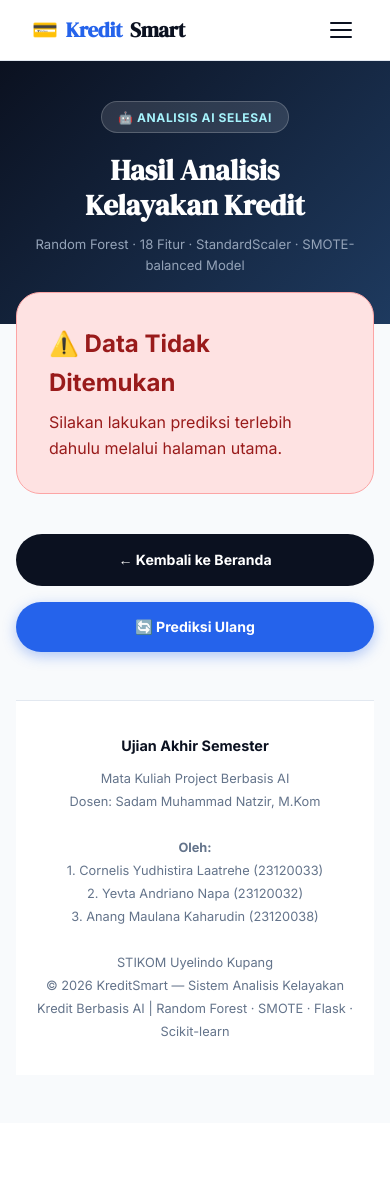
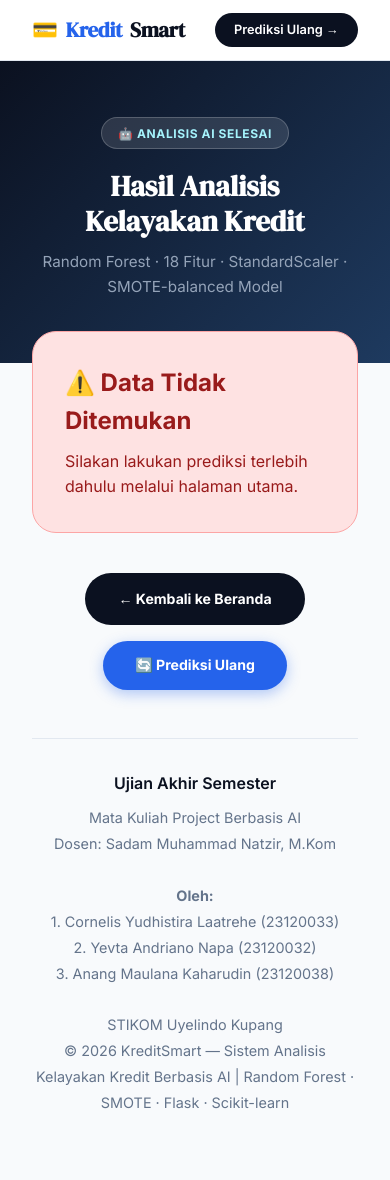
Before and after one commit to NeyYudhistira/kelayakan-kredit-ml, a Flask app: template templates/result.html in a window 390 px wide. Before the commit the page ends 1037 px from the top, so only its background shows below. Run offline with Flask 3, Linux system fonts and the light colour scheme; the template is opened without the code that fills it, so the values that code supplies are empty; parts of the project's set-up code (start-up, migrations or seed data) failed here and were passed over.

Commit message:
Update UI dan perbaikan prediksi

```diff
--- a/templates/result.html
+++ b/templates/result.html
@@ -256,78 +256,16 @@
       border-top: 1px solid var(--border);
     }
 
-    /* ── HAMBURGER MENU ── */
-    .nav-hamburger {
-      display: none;
-      background: none; border: none; cursor: pointer;
-      padding: 6px; border-radius: 8px;
-      transition: background .2s;
-    }
-    .nav-hamburger:hover { background: var(--surface); }
-    .nav-hamburger span {
-      display: block; width: 22px; height: 2px;
-      background: var(--ink); border-radius: 2px;
-      transition: all .3s;
-      margin: 5px 0;
-    }
-    .nav-hamburger.open span:nth-child(1) { transform: translateY(7px) rotate(45deg); }
-    .nav-hamburger.open span:nth-child(2) { opacity: 0; }
-    .nav-hamburger.open span:nth-child(3) { transform: translateY(-7px) rotate(-45deg); }
-
-    /* Mobile drawer */
-    .mobile-nav {
-      display: none;
-      position: fixed; top: 60px; left: 0; right: 0;
-      background: white; border-bottom: 1px solid var(--border);
-      z-index: 99;
-      padding: 1rem 1.5rem 1.5rem;
-      box-shadow: 0 8px 24px rgba(0,0,0,.08);
-    }
-    .mobile-nav.open { display: block; }
-    .mobile-nav ul { list-style: none; display: flex; flex-direction: column; }
-    .mobile-nav ul li a {
-      display: block; padding: 0.75rem 0;
-      text-decoration: none; font-size: 1rem;
-      font-weight: 500; color: var(--ink-mid);
-      border-bottom: 1px solid var(--border);
-      transition: color .2s;
-    }
-    .mobile-nav ul li:last-child a { border-bottom: none; }
-    .mobile-nav ul li a:hover { color: var(--blue); }
-    .mobile-nav .nav-pill-mobile {
-      display: block; margin-top: 1rem;
-      background: var(--blue); color: white;
-      padding: 0.75rem 1.5rem; border-radius: 50px;
-      text-align: center; text-decoration: none;
-      font-weight: 700; font-size: 0.9rem;
-    }
-
     /* ── RESPONSIVE ── */
     @media (max-width: 768px) {
       .verdict-top { flex-direction: column; }
-      .conf-block { text-align: left; min-width: unset; width: 100%; }
+      .conf-block { text-align: left; }
       .conf-bar { width: 100%; }
-      .verdict-top { padding: 1.75rem 1.25rem; }
-      .verdict-actions { padding: 1rem 1.25rem; }
-      .block { padding: 1.5rem 1.25rem; }
-      .main { padding: 0 1rem; margin-bottom: 3rem; }
-      .page-header { padding: 2.5rem 1.25rem 3rem; }
-      .data-grid { grid-template-columns: repeat(auto-fill, minmax(140px, 1fr)); }
-      .nav-buttons { flex-direction: column; align-items: stretch; }
-      .btn-nav { justify-content: center; }
+      .nav-links { display: none; }
     }
-    @media (max-width: 600px) {
-      .nav-links { display: none; }
-      .nav-pill { display: none; }
-      .nav-hamburger { display: block; }
-
+    @media (max-width: 500px) {
       .page-header h1 { font-size: 1.8rem; }
-      .page-header p { font-size: 0.82rem; }
       .verdict-title { font-size: 1.5rem; }
-      .conf-number { font-size: 2.5rem; }
-
-      .data-grid { grid-template-columns: 1fr 1fr; }
-      .rasio-header { flex-wrap: wrap; gap: 4px; }
     }
   </style>
 </head>
@@ -344,22 +282,8 @@
         <li><a href="/#prediksi">Prediksi</a></li>
       </ul>
       <a href="/#prediksi" class="nav-pill">Prediksi Ulang →</a>
-      <button class="nav-hamburger" id="navToggle" aria-label="Menu">
-        <span></span><span></span><span></span>
-      </button>
     </div>
   </nav>
-
-  <!-- Mobile Navigation Drawer -->
-  <div class="mobile-nav" id="mobileNav">
-    <ul>
-      <li><a href="/" onclick="closeMobileNav()">Beranda</a></li>
-      <li><a href="/#fitur" onclick="closeMobileNav()">Fitur</a></li>
-      <li><a href="/#teknologi" onclick="closeMobileNav()">Teknologi</a></li>
-      <li><a href="/#prediksi" onclick="closeMobileNav()">Prediksi</a></li>
-    </ul>
-    <a href="/#prediksi" class="nav-pill-mobile" onclick="closeMobileNav()">Prediksi Ulang →</a>
-  </div>
 
   <!-- ── PAGE HEADER ── -->
   <div class="page-header">
@@ -529,35 +453,29 @@
     </div>
 
     <!-- Footer -->
-    <footer style="text-align:center; margin-top:3rem; padding: 2rem 1rem; border-top:1px solid var(--border); font-size:0.8rem; color:var(--ink-soft); line-height:1.8;">
-      <p style="font-size:0.9rem; font-weight:700; color:var(--ink); margin-bottom:0.5rem;">Ujian Akhir Semester</p>
-      <p>
+<!-- Footer -->
+<div style="text-align:center; margin-top:3rem; padding-top:2rem; border-top:1px solid var(--border);">
+  <p style="font-size:1rem; font-weight:600; color:var(--ink); margin-bottom:0.5rem;">
+    Ujian Akhir Semester
+  </p>
+
+  <p style="font-size:.9rem; color:var(--ink-soft); line-height:1.8;">
     Mata Kuliah Project Berbasis AI<br>
     Dosen: Sadam Muhammad Natzir, M.Kom<br><br>
+
     <strong>Oleh:</strong><br>
     1. Cornelis Yudhistira Laatrehe (23120033)<br>
     2. Yevta Andriano Napa (23120032)<br>
     3. Anang Maulana Kaharudin (23120038)<br><br>
+
     STIKOM Uyelindo Kupang<br>
     © 2026 KreditSmart — Sistem Analisis Kelayakan Kredit Berbasis AI | Random Forest · SMOTE · Flask · Scikit-learn
   </p>
-    </footer>
+</div>
 
   </div><!-- /main -->
 
   <script>
-    // Hamburger Menu
-    const navToggle = document.getElementById('navToggle');
-    const mobileNav = document.getElementById('mobileNav');
-    navToggle.addEventListener('click', () => {
-      navToggle.classList.toggle('open');
-      mobileNav.classList.toggle('open');
-    });
-    function closeMobileNav() {
-      navToggle.classList.remove('open');
-      mobileNav.classList.remove('open');
-    }
-
     // Animate confidence bar on load
     window.addEventListener('load', () => {
       const fill = document.querySelector('.conf-fill');
```
Lines whose indentation alone changed are shown as unchanged.
